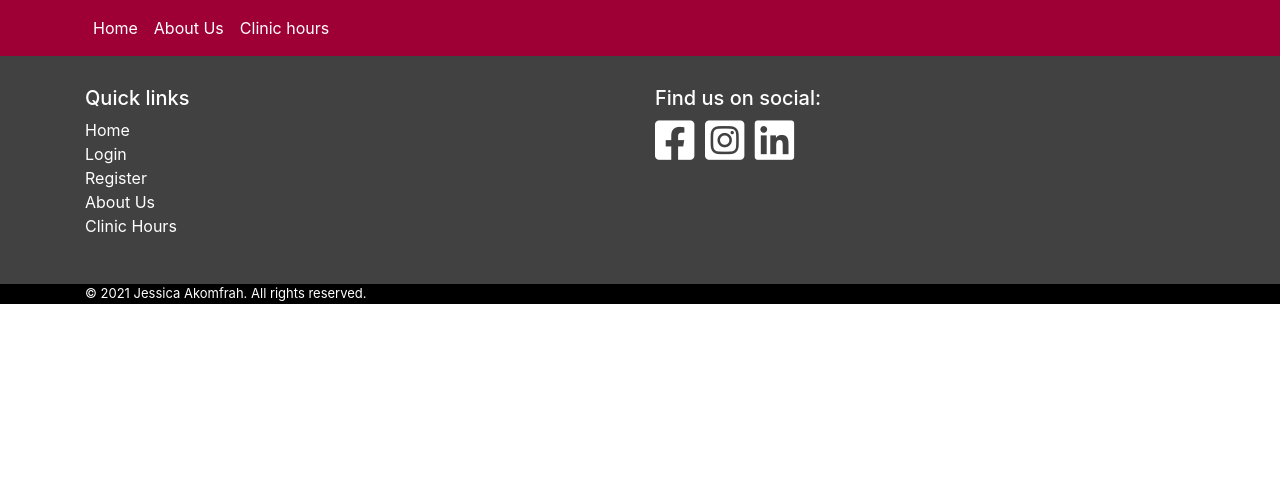
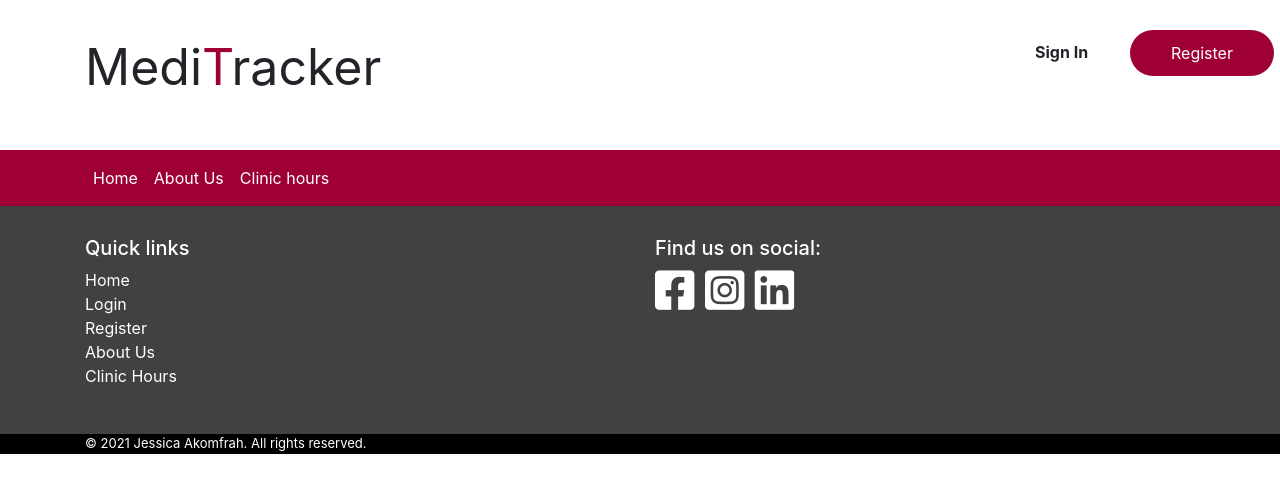
Before and after one commit to JessicaJuliet/meditracker, a Flask app: page / in a window 1280 px wide. Shown: the top 493 px of the page. Run offline with Flask 2, Linux system fonts and the light colour scheme; data that the repository does not hold is empty; some libraries are stand-ins or nearby versions.

Commit message:
Update navigation to include logo, sign in and register buttons and style in css

```diff
--- a/static/css/style.css
+++ b/static/css/style.css
@@ -1,6 +1,31 @@
 /* ----------- Navbar -----------*/
 
+.nav-top {
+    margin-top: 30px;
+}
+
+.logo {
+    font-size: 50px;
+    margin-bottom: 0px;
+}
+
+.t {
+    color: #9E0035;
+}
+
+.register-button {
+    background-color: #9E0035;
+    color: white;
+    border-radius: 40px;
+    padding: 10px 40px 10px 40px;
+}
+
+.sign-in {
+    padding-top: 10px;
+}
+
 .navbar-style {
+    margin-top: 45px;
     background-color: #9E0035;
 }
 
--- a/templates/components/navigation/navbar.html
+++ b/templates/components/navigation/navbar.html
@@ -1,3 +1,20 @@
+
+    <div class="container nav-top">
+        <div class="row">
+            <div class="col-sm-10">
+                <!-- Placeholder until logo designed -->
+                <p class="logo">Medi<span class="t">T</span>racker</p>
+            </div>
+            <div class="col-sm-1">
+                <p class="sign-in"><strong>Sign In </strong></p>
+            </div>
+            <div class="col-sm-1">
+                <button type="button" class="btn register-button">
+                    Register
+                </button>
+            </div>
+        </div>
+    </div>
     <!-- Navbar code sourced from Bootstrap - https://getbootstrap.com/docs/4.0/components/navbar/ -->
     <nav class="navbar navbar-expand-lg navbar-style">
         <button class="navbar-toggler" type="button" data-toggle="collapse" data-target="#navbarNavAltMarkup" aria-controls="navbarNavAltMarkup" aria-expanded="false" aria-label="Toggle navigation">
```
